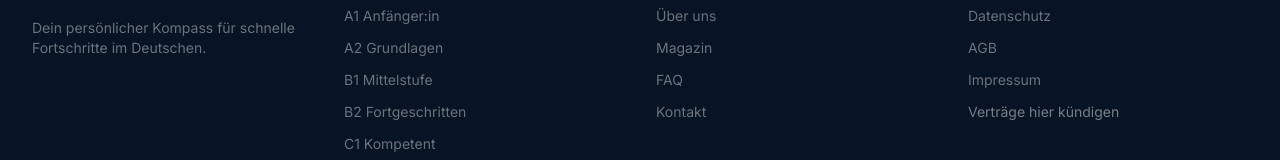
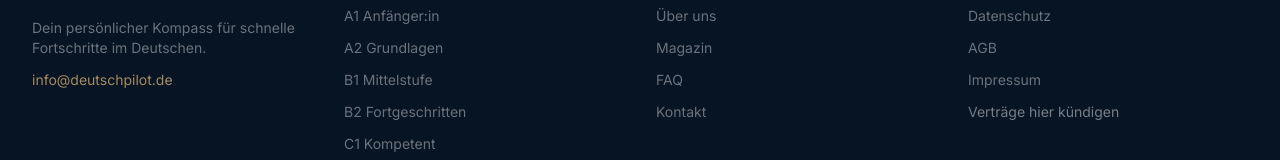
Before and after one commit to techmazewebdesign/deutschpilot, a Next.js app: page /de in a window 1280 px wide. Shown: the part 9183-9343 px from the top of the page. Built offline with nearby package versions, Linux system fonts and the light colour scheme; no server answers.

Commit message:
SEO: expose verified public contact in footer

```diff
--- a/components/footer.tsx
+++ b/components/footer.tsx
@@ -38,6 +38,12 @@ export function Footer() {
               </div>
             </Link>
             <p className="text-sm text-white/40 max-w-xs">{t("description")}</p>
+            <a
+              href="mailto:info@deutschpilot.de"
+              className="mt-3 inline-block text-sm text-gold/80 hover:text-gold transition-colors"
+            >
+              info@deutschpilot.de
+            </a>
           </div>
 
           {/* Courses */}
```
